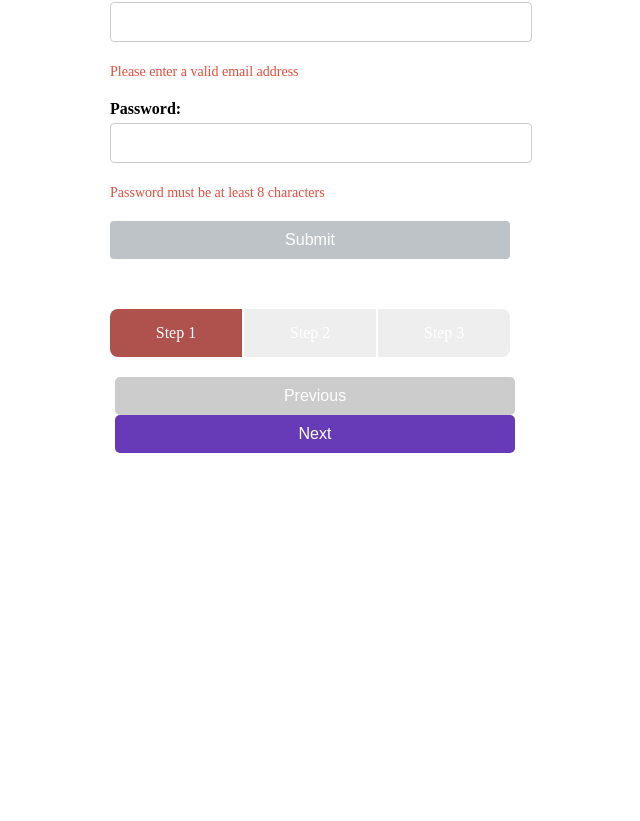
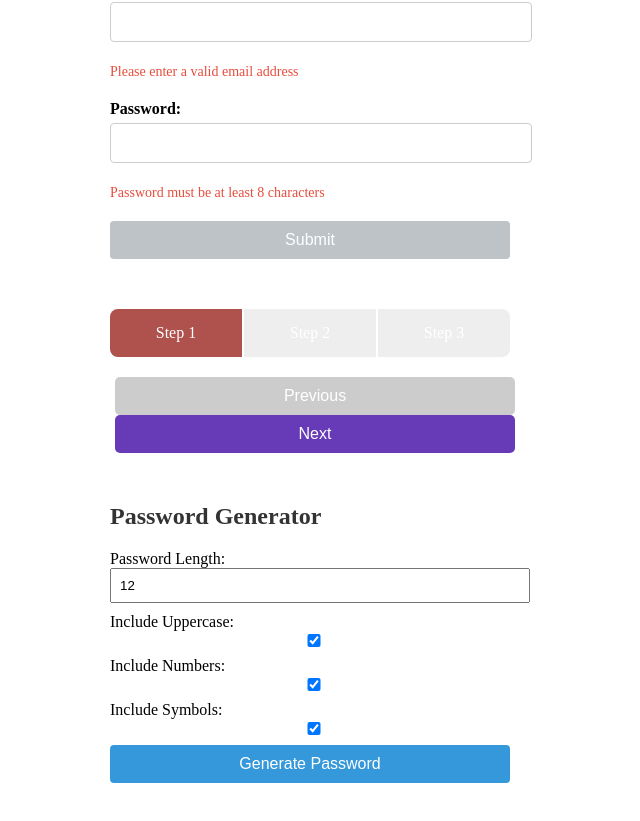
Before and after one commit to Waydj/vue3, a Vue app: page / in a window 1280 px wide. Shown: the part 1353-2174 px from the top of the page, without its empty margins (330-970 px from the left). Before the commit the page ends 1856 px from the top, so only its background shows below. Built offline with nearby package versions, Linux system fonts and the light colour scheme.

Commit message:
password generator

```diff
--- a/src/App.vue
+++ b/src/App.vue
@@ -2,6 +2,7 @@
 import AccordionApp from "./components/AccordionApp.vue";
 import CalculatorApp from "./components/CalculatorApp.vue";
 import FormValidation from "./components/FormValidation.vue";
+import PasswordGenerator from "./components/PasswordGenerator.vue";
 import ProgressSteps from "./components/ProgressSteps.vue";
 import RandomGenerator from "./components/RandomGenerator.vue";
 import ToDoList from "./components/ToDoList.vue";
@@ -14,4 +15,5 @@
   <AccordionApp />
   <FormValidation />
   <ProgressSteps />
+  <PasswordGenerator />
 </template>
--- /dev/null
+++ b/src/components/PasswordGenerator.vue
@@ -0,0 +1,100 @@
+<script setup>
+import { ref } from "vue";
+
+const passwordLength = ref(12);
+const includeUppercase = ref(true);
+const includeNumbers = ref(true);
+const includeSymbols = ref(true);
+const generatedPassword = ref("");
+
+const generatePassword = () => {
+  const lowercaseChars = "abcdefghijklmnopqrstuvwxyz";
+  const uppercaseChars = includeUppercase.value
+    ? "ABCDEFGHIJKLMNOPQRSTUVWXYZ"
+    : "";
+  const numberChars = includeNumbers.value ? "0123456789" : "";
+  const symbolChars = includeSymbols.value ? "!@#$%^&*()_+[]{}|;:,.<>?/~`" : "";
+
+  const allChars = lowercaseChars + uppercaseChars + numberChars + symbolChars;
+
+  let password = "";
+  for (let i = 0; i < passwordLength.value; i++) {
+    const randomIndex = Math.floor(Math.random() * allChars.length);
+    password += allChars[randomIndex];
+  }
+
+  generatedPassword.value = password;
+};
+</script>
+
+<template>
+  <div class="password-generator-container">
+    <h2 class="password-generator-title">Password Generator</h2>
+    <label for="length">Password Length:</label>
+    <input
+      type="number"
+      id="length"
+      v-model="passwordLength"
+      min="4"
+      max="32"
+    />
+    <br />
+    <label for="includeUppercase">Include Uppercase:</label>
+    <input type="checkbox" id="includeUppercase" v-model="includeUppercase" />
+    <br />
+    <label for="includeNumbers">Include Numbers:</label>
+    <input type="checkbox" id="includeNumbers" v-model="includeNumbers" />
+    <br />
+    <label for="includeSymbols">Include Symbols:</label>
+    <input type="checkbox" id="includeSymbols" v-model="includeSymbols" />
+    <br />
+    <button @click="generatePassword" class="generate-button">
+      Generate Password
+    </button>
+    <div v-if="generatedPassword" class="generated-password">
+      <strong>Your Password:</strong> {{ generatedPassword }}
+    </div>
+  </div>
+</template>
+
+<style scoped>
+.password-generator-container {
+  max-width: 400px;
+  margin: 50px auto;
+}
+
+.password-generator-title {
+  font-size: 24px;
+  color: #333;
+  margin-bottom: 20px;
+}
+
+input {
+  width: 100%;
+  padding: 8px;
+  margin-bottom: 10px;
+}
+
+.generate-button {
+  padding: 10px 15px;
+  font-size: 16px;
+  background-color: #3498db;
+  color: #fff;
+  border: none;
+  border-radius: 4px;
+  cursor: pointer;
+}
+
+.generate-button:hover {
+  background-color: #2980b9;
+}
+
+.generated-password {
+  margin-top: 20px;
+  padding: 15px;
+  border: 1px solid #ddd;
+  border-radius: 4px;
+  background-color: #f9f9f9;
+  color: #333;
+}
+</style>
```
